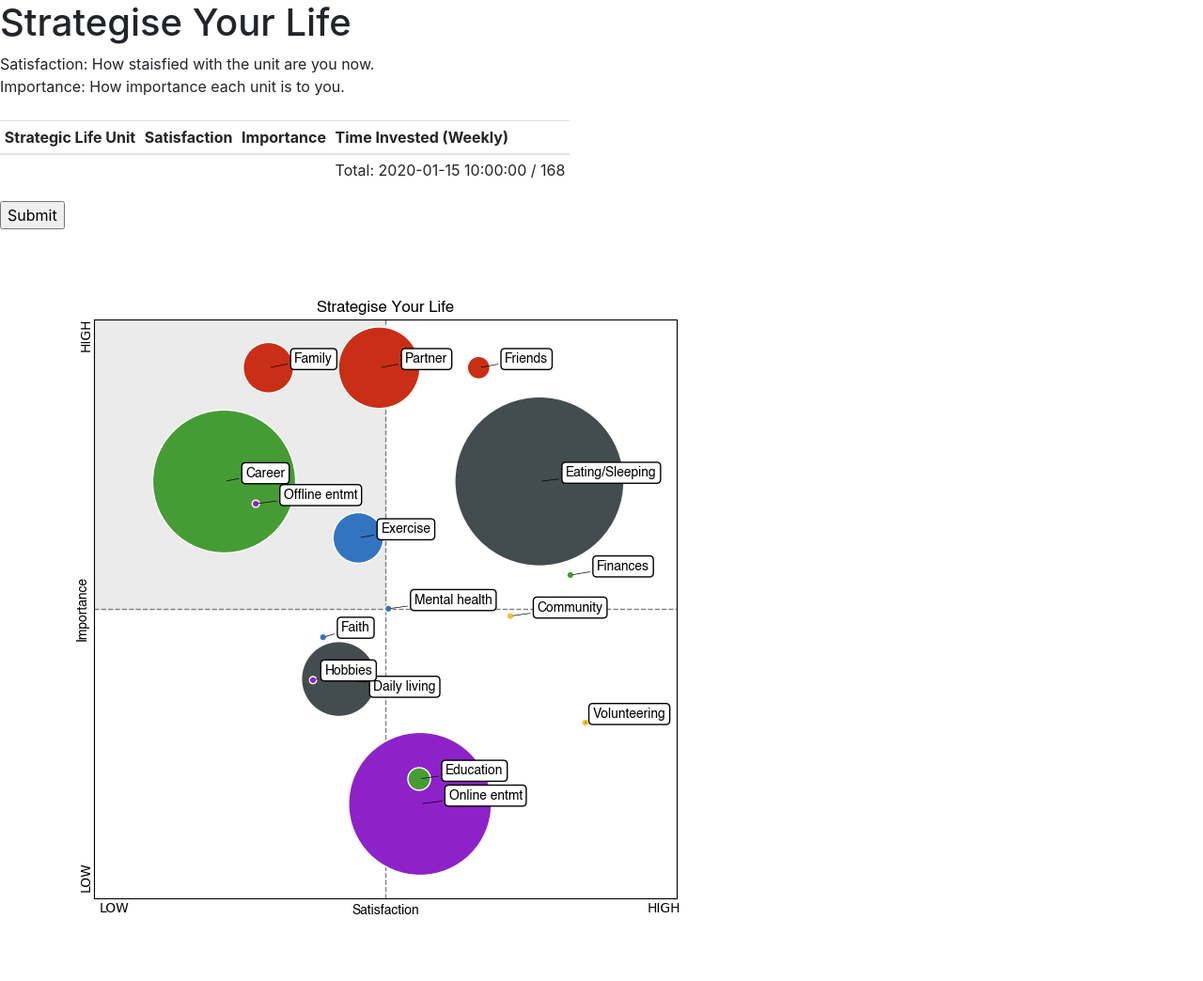
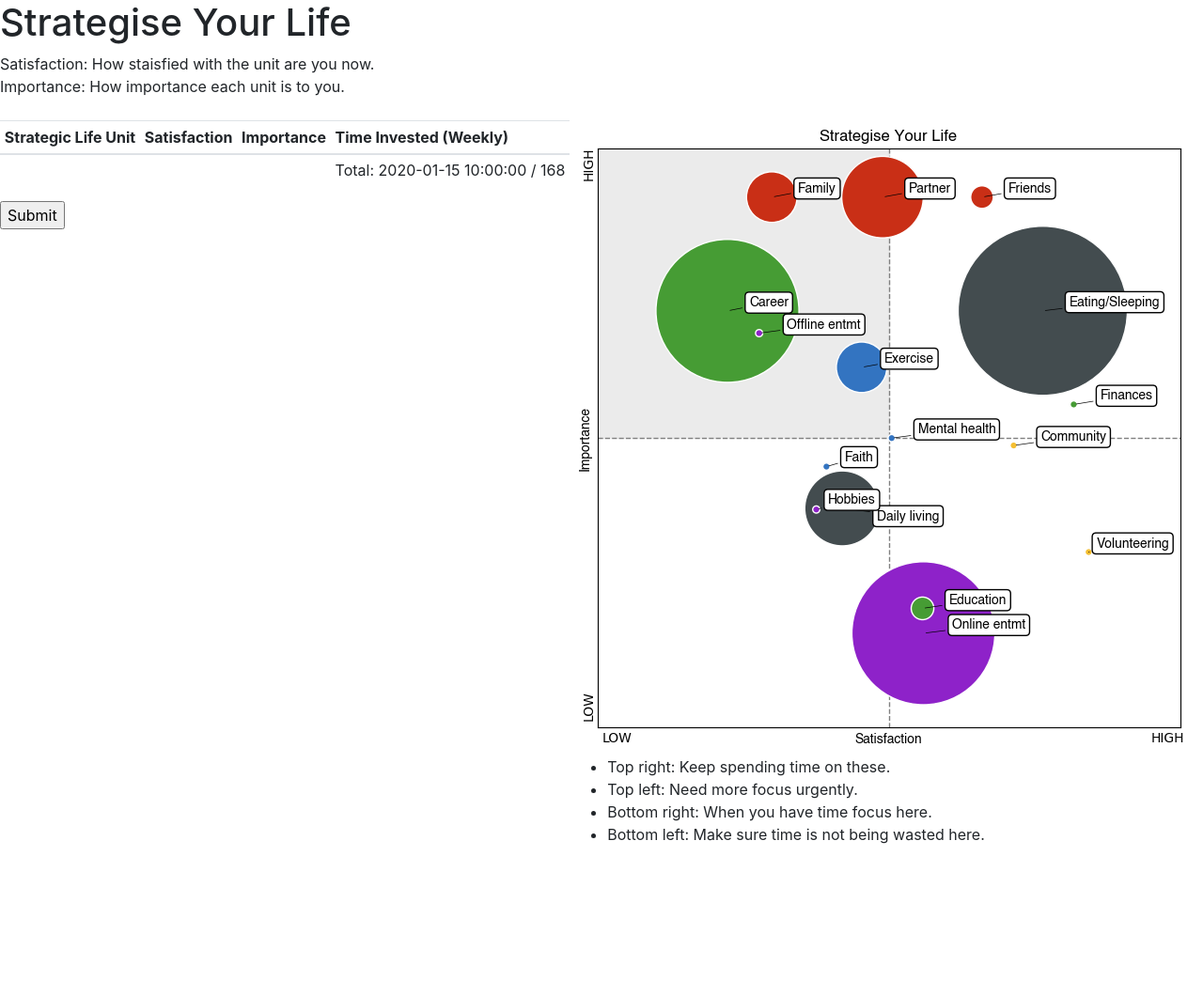
Before and after one commit to DavidOForrester/strategise-your-life-project-python, a Flask app: template website/templates/home.html in a window 1280 px wide. Shown: the whole page at 94% size. After the commit the page ends 898 px from the top, so only its background shows below. Run offline with Flask 3, Linux system fonts and the light colour scheme; the template is opened without the code that fills it: values that come from a table or form of the project are taken from there, most other values are stand-ins (such as "Sample title", 1, 10 or a date in 2020); some libraries are stand-ins or nearby versions.

Commit message:
cosmetic clean up

```diff
--- a/website/templates/home.html
+++ b/website/templates/home.html
@@ -35,4 +35,12 @@
 
 {% block visual_content %}
 <img src="../static/visual.png" alt="">
+<div>
+  <ul>
+    <li>Top right: Keep spending time on these.</li>
+    <li>Top left: Need more focus urgently.</li>
+    <li>Bottom right: When you have time focus here.</li>
+    <li>Bottom left: Make sure time is not being wasted here.</li>
+  </ul>
+</div>
 {% endblock %}
--- a/website/visuals.py
+++ b/website/visuals.py
@@ -87,4 +87,4 @@
   ax.set_xticks([])
   ax.set_yticks([])
 
-  plt.savefig('website/static/visual.png')
+  plt.savefig('website/static/visual.png', bbox_inches='tight')
```
Also changed, not shown: website/static/visual.png.
